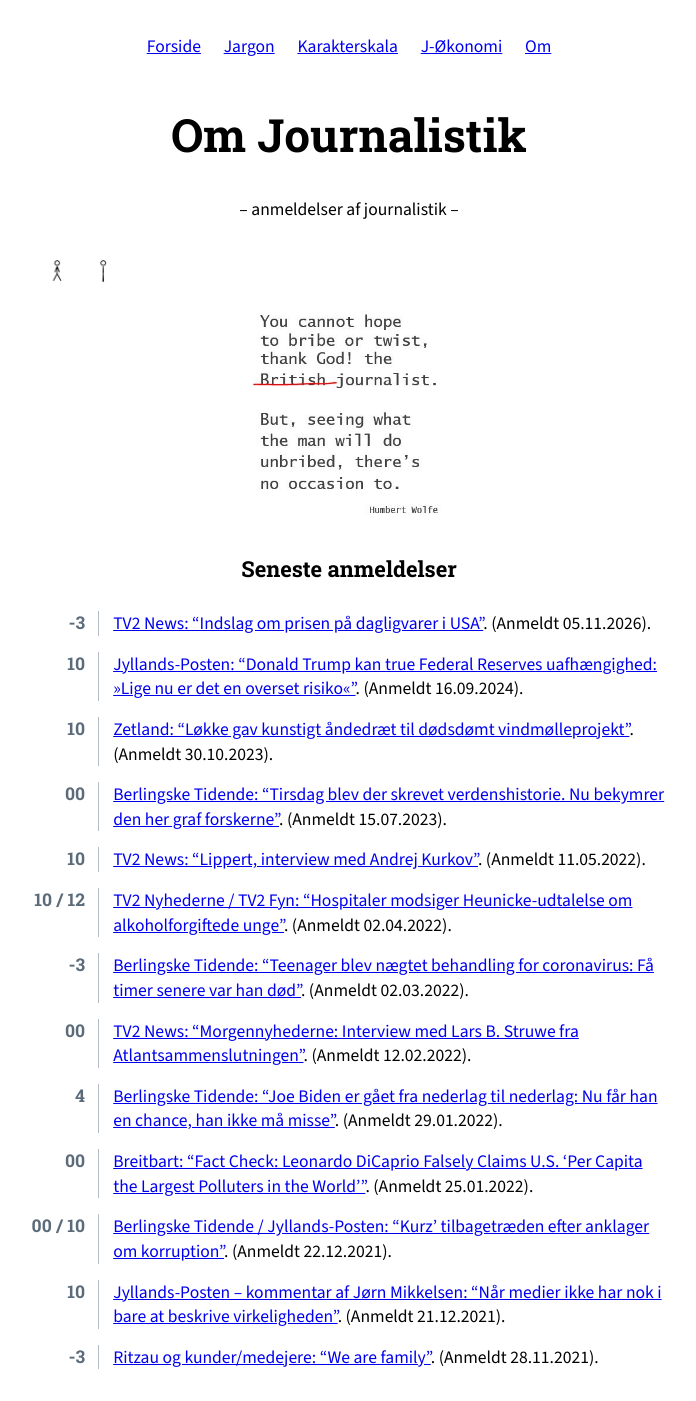
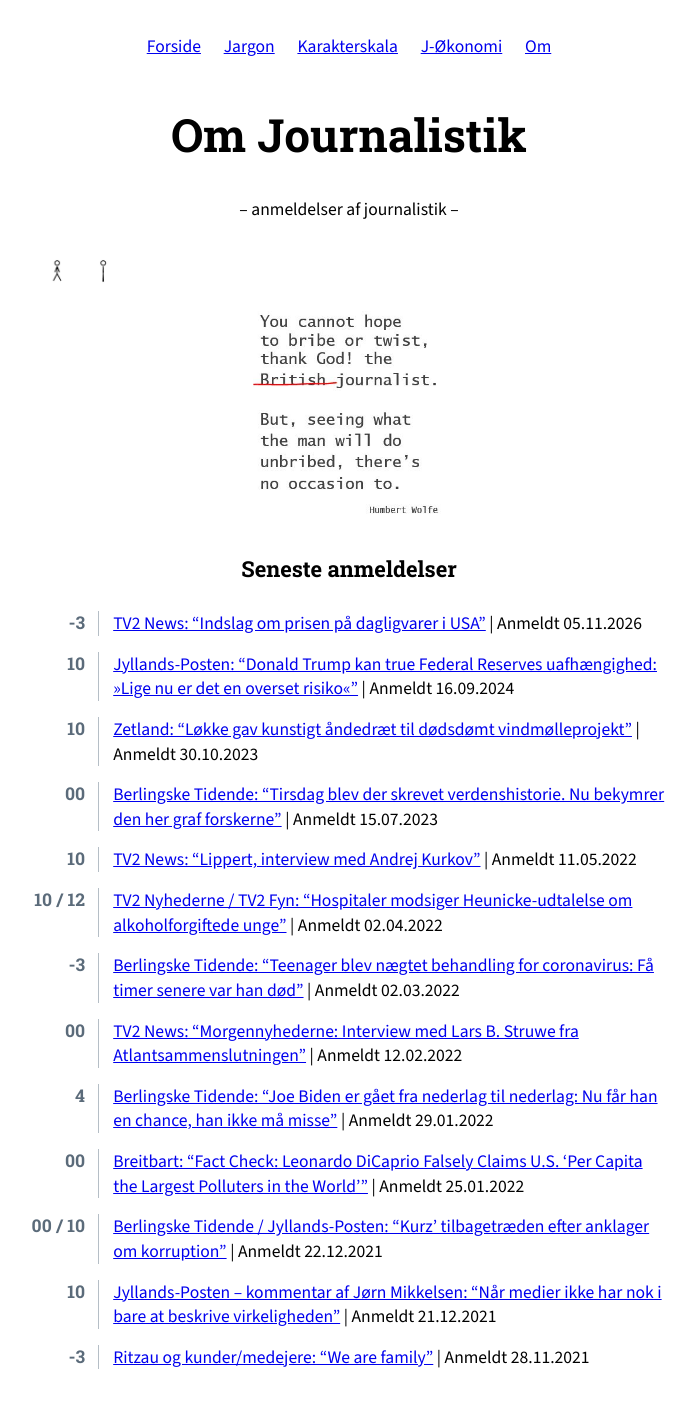
Before and after one commit to MichaelOAppel/OmJournalistik, a Jekyll site: the page built from index.md, in a window 1280 px wide. Shown: the whole page, without its empty margins (291-987 px from the left). Built offline with Jekyll 4.4.1, drawn with Linux system fonts in a browser that asks for light colours.

Commit message:
Update index.md

```diff
--- a/index.md
+++ b/index.md
@@ -20,6 +20,6 @@ title: Forside
 
 <ul class="anmeldelser">
 {% for post in site.posts %}
-<li><span class="kar">{{ post.karakter }}</span><span class="tit"><a href="{{ post.url | relative_url }}">{{ post.medie }}: “{{ post.title }}”</a>. (Anmeldt {{ post.anmeldt | date: "%d.%m.%Y" }}).</span></li>
+<li><span class="kar">{{ post.karakter }}</span><span class="tit"><a href="{{ post.url | relative_url }}">{{ post.medie }}: “{{ post.title }}”</a>&nbsp;<span class="sep">|</span> <span class="dat">Anmeldt {{ post.anmeldt | date: "%d.%m.%Y" }}</span></span></li>
 {% endfor %}
 </ul>
```
